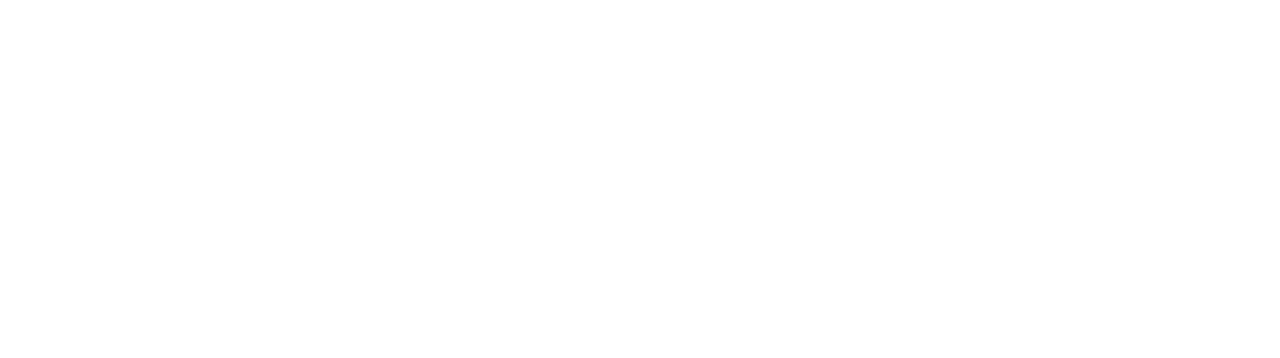
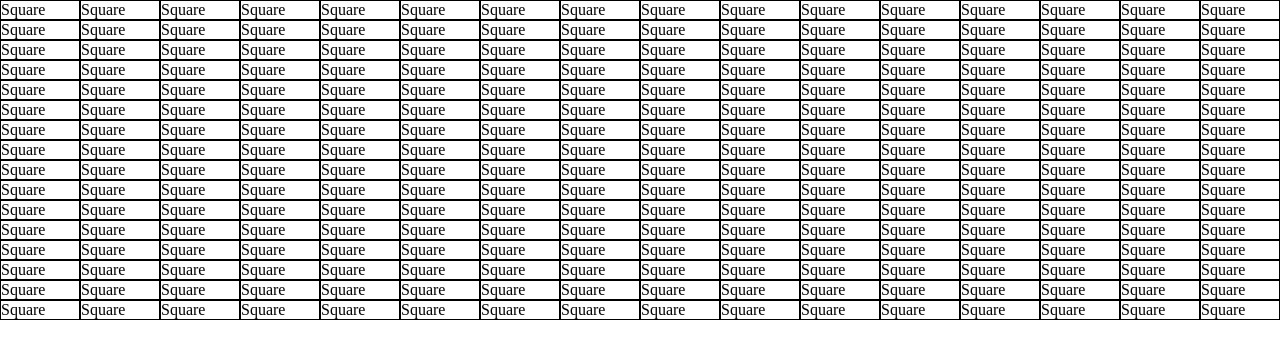
Before and after one commit to nphan03/etch-a-sketch, a plain HTML site: page index.html in a window 1280 px wide. Drawn offline with Linux system fonts and the light colour scheme.

Commit message:
create 16x16 grid

```diff
--- a/index.html
+++ b/index.html
@@ -5,5 +5,18 @@
         <title>Etch A Sketch</title>
         <script src="script.js" defer></script>
     </head>
-    <body></body>
+    <style>
+        .square{
+            width: 6.25%;
+            display: inline-block;
+            border: 1px solid black;
+            box-sizing: border-box;
+        }
+        body{
+            margin: 0;
+        }
+    </style>
+    <body>
+        <div class="container"></div>
+    </body>
 </html>
--- a/script.js
+++ b/script.js
@@ -0,0 +1,8 @@
+const container = document.querySelector('.container');
+
+for(let i = 0; i<256; i++){
+    const div = document.createElement('div');
+    div.classList.add('square');
+    div.textContent = "Square";
+    container.appendChild(div);
+}
```
